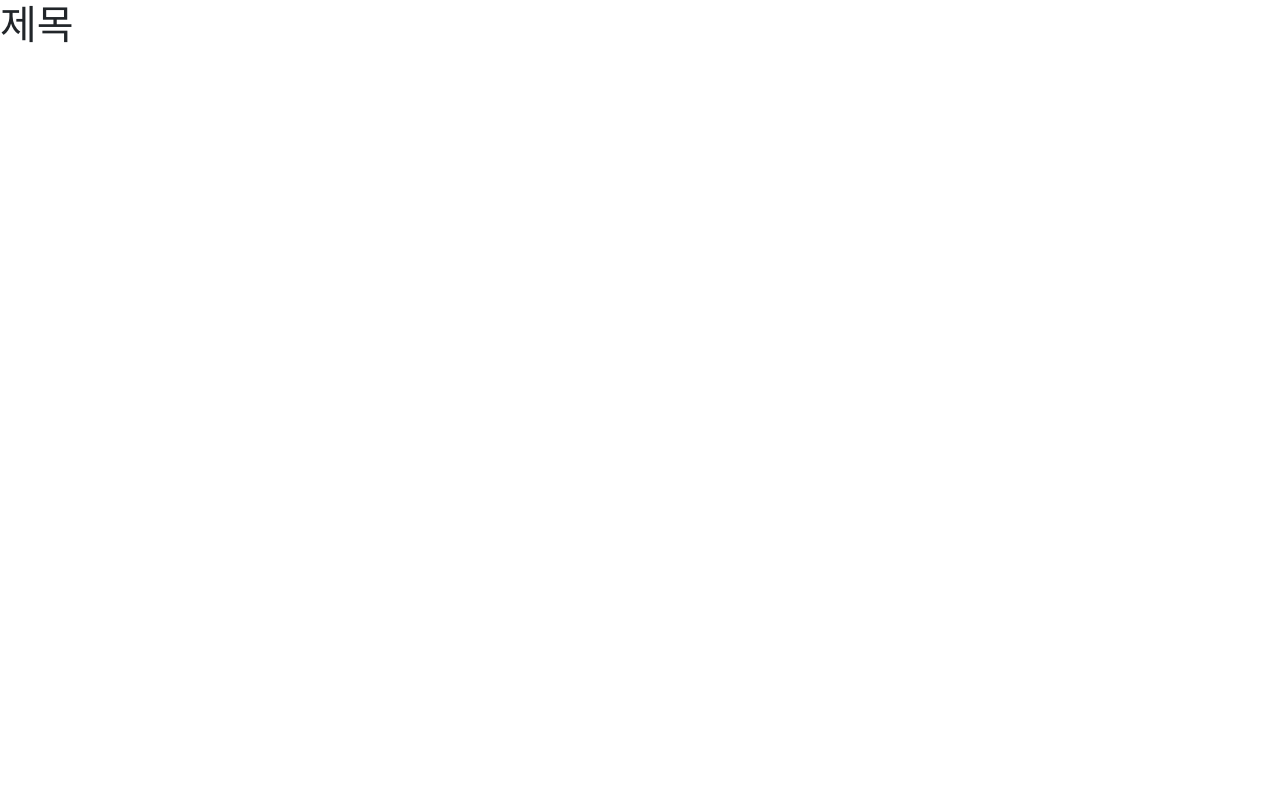
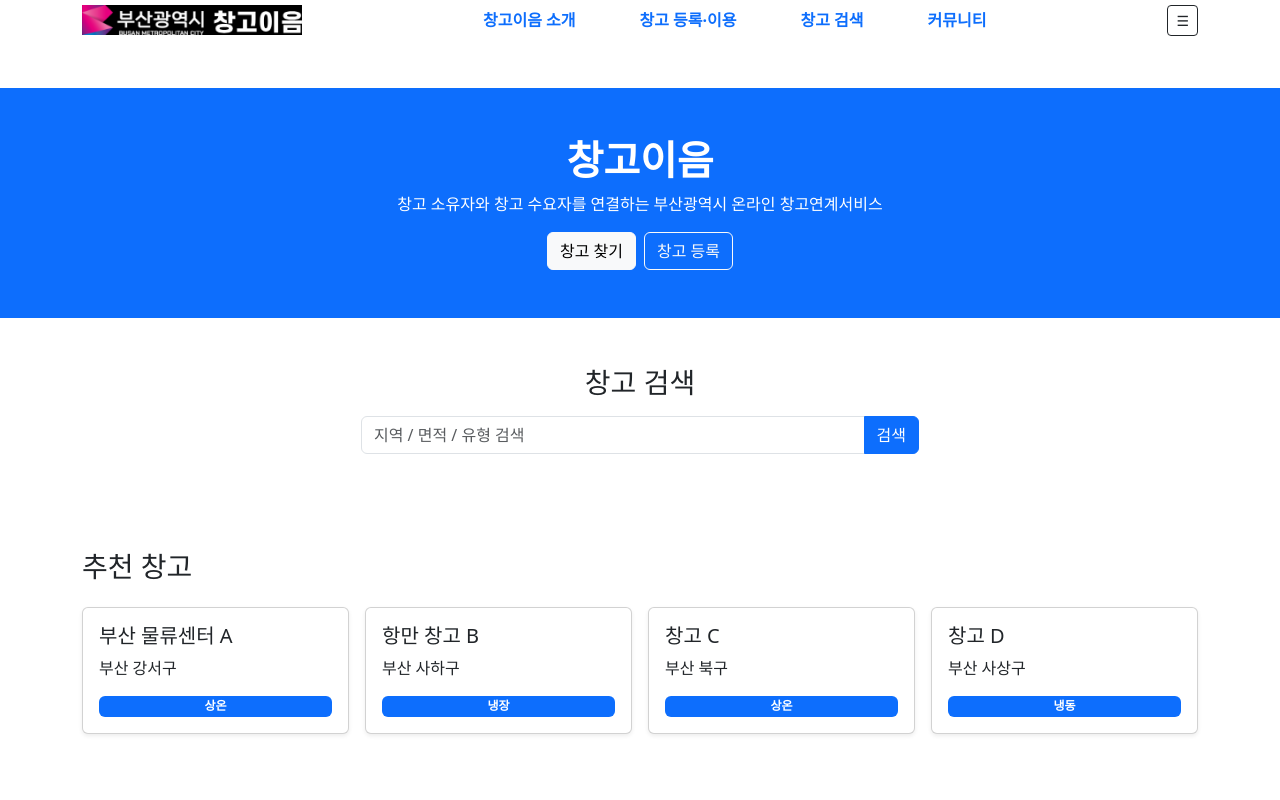
Before and after one commit to wlsrud2308-lang/next502_react_team_project, a React (Vite) app in the folder next502_frontend/: page / in a window 1280 px wide. Shown: the top 800 px of the page. Built offline with nearby package versions, Linux system fonts and the light colour scheme.

Commit message:
하드 코딩 초안

```diff
--- a/next502_frontend/src/components/Home.jsx
+++ b/next502_frontend/src/components/Home.jsx
@@ -1,15 +1,87 @@
-//  File: Home.jsx
-//  User: it
-//  Date: 2026-04-23
-//  Time: 오후 12:06
-//  Desc :
+import Footer from "./layout/Footer";
+import Header from './layout/Header.jsx';
 
-function Home(props) {
+function Home() {
 
     return (
-        <div>
-            <h1>제목</h1>
+      <div>
+        <Header />
+
+        {/* ================= HERO ================= */}
+        <div className="bg-primary text-white text-center py-5 mt-5">
+          <h1 className="fw-bold">창고이음</h1>
+          <p>창고 소유자와 창고 수요자를 연결하는 부산광역시 온라인 창고연계서비스</p>
+
+          <div className="mt-3">
+            <button className="btn btn-light me-2">창고 찾기</button>
+            <button className="btn btn-outline-light">창고 등록</button>
+          </div>
         </div>
+
+        {/* ================= SEARCH ================= */}
+        <div className="container py-5 text-center">
+          <h3 className="mb-3">창고 검색</h3>
+
+          <div className="input-group w-50 mx-auto">
+            <input type="text" className="form-control" placeholder="지역 / 면적 / 유형 검색" />
+
+            <button className="btn btn-primary">검색</button>
+          </div>
+        </div>
+
+        {/* ================= WAREHOUSE ================= */}
+        <div className="container py-5">
+          <h3 className="mb-4">추천 창고</h3>
+
+          <div className="row g-3">
+            <div className="col-md-3">
+              <div className="card p-3 shadow-sm">
+                <h5>부산 물류센터 A</h5>
+                <p>부산 강서구</p>
+                <span className="badge bg-primary">상온</span>
+              </div>
+            </div>
+
+            <div className="col-md-3">
+              <div className="card p-3 shadow-sm">
+                <h5>항만 창고 B</h5>
+                <p>부산 사하구</p>
+                <span className="badge bg-primary">냉장</span>
+              </div>
+            </div>
+
+            <div className="col-md-3">
+              <div className="card p-3 shadow-sm">
+                <h5>창고 C</h5>
+                <p>부산 북구</p>
+                <span className="badge bg-primary">상온</span>
+              </div>
+            </div>
+
+            <div className="col-md-3">
+              <div className="card p-3 shadow-sm">
+                <h5>창고 D</h5>
+                <p>부산 사상구</p>
+                <span className="badge bg-primary">냉동</span>
+              </div>
+            </div>
+          </div>
+        </div>
+
+        {/* ================= NOTICE ================= */}
+        <div className="container py-4">
+          <h3>공지사항</h3>
+
+          <ul className="list-group">
+            <li className="list-group-item">시스템 점검 안내</li>
+            <li className="list-group-item">창고 등록 기능 업데이트</li>
+            <li className="list-group-item">이용약관 변경 안내</li>
+            <li className="list-group-item">신규 창고 추가 안내</li>
+          </ul>
+        </div>
+
+        <Footer />
+      </div>
     );
 }
 
--- a/next502_frontend/src/components/layout/Header.jsx
+++ b/next502_frontend/src/components/layout/Header.jsx
@@ -1,16 +1,86 @@
-//  File: Header.jsx
-//  User: it
-//  Date: 2026-04-23
-//  Time: 오후 12:06
-//  Desc :
+import { useEffect, useState } from 'react';
 
-function Header(props) {
+function Header() {
+  const [activeMenu, setActiveMenu] = useState(null);
+  const [isScrolled, setIsScrolled] = useState(false);
 
-    return (
-        <div>
-            <h1>제목</h1>
+  const menuData = [
+    {
+      title: '창고이음 소개',
+      items: [
+        { name: '창고이음이란?', link: '#' },
+        { name: '창고이음 이용안내', link: '#' },
+      ],
+    },
+    {
+      title: '창고 등록·이용',
+      items: [{ name: '창고 이용', link: '#' }],
+    },
+    {
+      title: '창고 검색',
+      items: [{ name: '창고 검색', link: '#' }],
+    },
+    {
+      title: '커뮤니티',
+      items: [
+        { name: '공지사항', link: '#' },
+        { name: '자주 하는 질문', link: '#' },
+        { name: '묻고 답하기', link: '#' },
+        { name: '물류뉴스', link: '#' },
+      ],
+    },
+  ];
+
+  // ================= SCROLL EVENT =================
+  useEffect(() => {
+    const handleScroll = () => {
+      setIsScrolled(window.scrollY > 80);
+    };
+
+    window.addEventListener('scroll', handleScroll);
+    return () => window.removeEventListener('scroll', handleScroll);
+  }, []);
+
+  return (
+    <nav className={`main-header ${isScrolled ? 'scrolled' : 'top'}`}>
+      <div className="container h-100 d-flex align-items-center justify-content-between">
+
+        {/* ================= LOGO ================= */}
+        <div className="logo">
+          <img src="/logo_w.png" alt="창고이음 로고" style={{ width: '220px', maxWidth: '100%' }} />
         </div>
-    );
+
+        {/* ================= MAIN MENU ================= */}
+        <ul className="nav">
+          {menuData.map((menu, idx) => (
+            <li
+              key={idx}
+              className="nav-item position-relative px-3"
+              onMouseEnter={() => setActiveMenu(idx)}
+              onMouseLeave={() => setActiveMenu(null)}
+            >
+              {/* 1차 메뉴 */}
+              <span className="nav-link fw-semibold menu-item">{menu.title}</span>
+
+              {/* 2차 메뉴 */}
+              {activeMenu === idx && (
+                <div className="dropdown-menu-custom shadow-sm">
+                  {menu.items.map((item, i) => (
+                    <a key={i} href={item.link} className="dropdown-item-custom">
+                      {item.name}
+                    </a>
+                  ))}
+                </div>
+              )}
+            </li>
+          ))}
+        </ul>
+
+        {/* ================= MOBILE BUTTON ================= */}
+        <button className="btn btn-outline-dark btn-sm">☰</button>
+      </div>
+    </nav>
+  );
 }
 
 export default Header;
```
